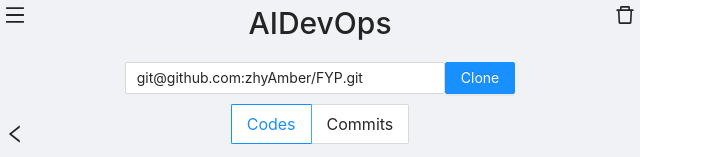
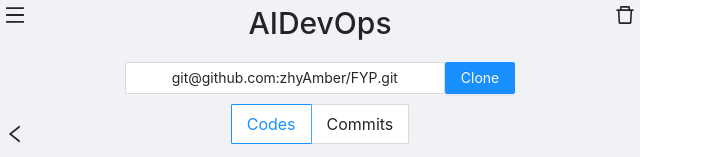
Before and after one commit to zhyAmber/Editor, a React (Create React App) app: page / in a window 1280 px wide. Shown: the top 157 px of the page, without its empty margins (0-702 px from the left). Built offline with nearby package versions, Linux system fonts and the light colour scheme.

Commit message:
Feat: mention clone input

```diff
--- a/src/components/input.jsx
+++ b/src/components/input.jsx
@@ -1,5 +1,5 @@
-import React,{useState} from 'react';
-import { message, Input, Button, notification } from 'antd';
+import React,{useEffect, useState} from 'react';
+import { message, Input, Button, notification, Mentions } from 'antd';
 import { reqInput } from '../api';
 import useLocalStorage from '../hooks/useLocalStorage';
 import { FolderOutlined,FileOutlined } from '@ant-design/icons';
@@ -41,14 +41,15 @@ export const getJsonToTree = (data,highlights=[]) => {
 const InputDemo = (props) => {
   const [InputValue, setInputValue] = useLocalStorage("clonedir", "git@github.com:zhyAmber/FYP.git")
   const [content, setContent] = useState("")
+  // 克隆的项目记录 [{value,label},{}]
+  const [clonehislist,setClonehislist]=useState([])
 
-  const handleGetInputValue = (event) => {
-    setInputValue(event.target.value)
-    //let Storagedata=JSON.parse(this.localStorage.getItem('result.data: '))
-    //  console.log("Storagedata",Storagedata)
-    // this.props.getTreeData(Storagedata.reponame,this.getData([Storagedata.foldertree]))
-  };
-
+  useEffect(()=>{
+    const clonelist=JSON.parse(localStorage.getItem("clonelist"))
+    if(clonelist){
+      setClonehislist(clonelist)
+    }
+  },[])
 
   const getData = (data) => {
     return getJsonToTree(data)
@@ -58,6 +59,18 @@ const InputDemo = (props) => {
     console.log('传给后端的输入框数据value: ', InputValue);
     message.destroy()
     message.loading("Send Clone Request",0)
+    // 存储此次clone
+    let newlist=clonehislist
+    console.log(newlist)
+    if(newlist.length>5){
+      newlist.splice(0,1)
+    }
+    newlist.push({
+      'value':InputValue,
+      "label":InputValue
+    })
+    setClonehislist(newlist)
+    localStorage.setItem("clonelist",JSON.stringify(clonehislist))
     reqInput(InputValue).then(result=>{
       console.log('clone result: ', result);
       //let Storagedata=this.state.Storagedata
@@ -102,10 +115,17 @@ const InputDemo = (props) => {
 
   return (
     <div >
-      <Input
+      <Mentions
         style={{ width: "50%" }}
+        options={[...clonehislist]}
+        onSelect={(obj)=>{
+          setInputValue(obj.value)
+        }}
+        onChange={(word)=>{
+          setInputValue(word)
+        }}
         value={InputValue}
-        onChange={handleGetInputValue}
+        prefix={['g']}
       />
       <Button type="primary" onClick={InputSubmit}>Clone</Button>
 
```
